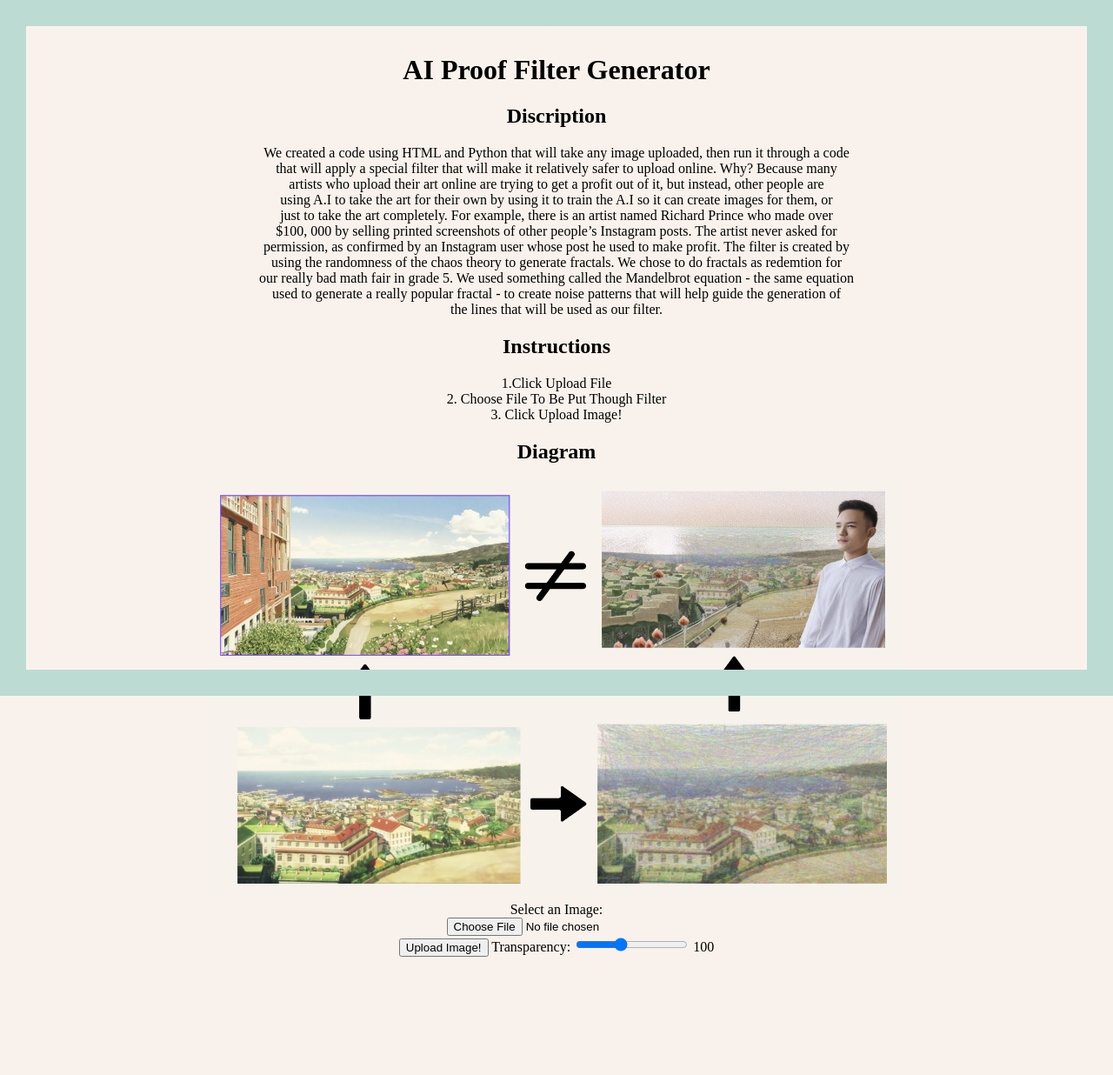
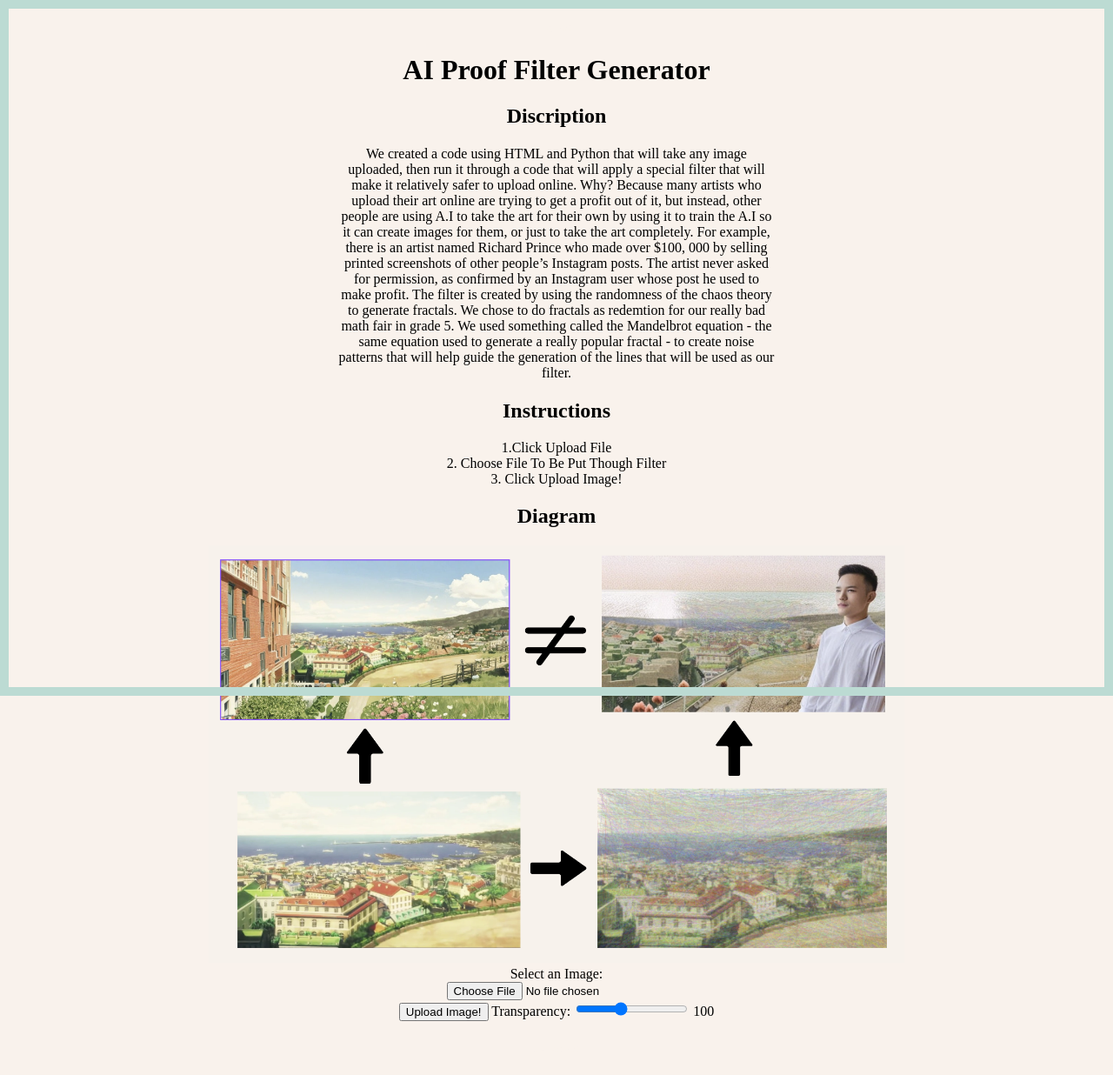
Before and after one commit to merskis/image-processor, a Flask app: page / in a window 1280 px wide. Shown: the whole page at 87% size. Before the commit the page ends 1100 px from the top, so only its background shows below. Run offline with Flask 3, Linux system fonts and the light colour scheme.

Commit message:
final final version

```diff
--- a/templates/index.html
+++ b/templates/index.html
@@ -12,7 +12,7 @@
     content: "";
     position: fixed;
     inset: 0;                    /* top:0; right:0; bottom:0; left:0; */
-    border: 30px solid #bcdbd3;
+    border: 10px solid #bcdbd3;
     pointer-events: none;        /* lets clicks pass through */
     box-sizing: border-box;
 }
@@ -24,17 +24,23 @@
     <h6 style="color:rgb(249, 242, 236);">top text</h6>
     <h1>AI Proof Filter Generator</h1>
     <h2>Discription</h2>
-        <p>We created a code using HTML and Python that will take any image uploaded, then run it through a code<br>
-        that will apply a special filter that will make it relatively safer to upload online. Why? Because many<br>
-        artists who upload their art online are trying to get a profit out of it, but instead, other people are<br>
-        using A.I to take the art for their own by using it to train the A.I so it can create images for them, or<br>
-        just to take the art completely. For example, there is an artist named Richard Prince who made over<br>
-        $100, 000 by selling printed screenshots of other people’s Instagram posts. The artist never asked for<br>
-        permission, as confirmed by an Instagram user whose post he used to make profit. The filter is created by<br>
-        using the randomness of the chaos theory to generate fractals. We chose to do fractals as redemtion for<br>
-        our really bad math fair in grade 5.  We used something called the Mandelbrot equation - the same equation<br>
-        used to generate a really popular fractal - to create noise patterns that will help guide the generation of<br>
-        the lines that will be used as our filter.</p>
+    <table style="width:100%; border-collapse: collapse;">
+         <tr>
+            <td style="width:30%;"></td>
+            <td style="width:40%;">We created a code using HTML and Python that will take any image uploaded, then run it through a code
+        that will apply a special filter that will make it relatively safer to upload online. Why? Because many
+        artists who upload their art online are trying to get a profit out of it, but instead, other people are
+        using A.I to take the art for their own by using it to train the A.I so it can create images for them, or
+        just to take the art completely. For example, there is an artist named Richard Prince who made over
+        $100, 000 by selling printed screenshots of other people’s Instagram posts. The artist never asked for
+        permission, as confirmed by an Instagram user whose post he used to make profit. The filter is created by
+        using the randomness of the chaos theory to generate fractals. We chose to do fractals as redemtion for
+        our really bad math fair in grade 5.  We used something called the Mandelbrot equation - the same equation
+        used to generate a really popular fractal - to create noise patterns that will help guide the generation of
+        the lines that will be used as our filter.</td>
+            <td style="width:30%;"></td>
+         </tr>
+    </table>
     <h2>Instructions</h2>
         <p>1.Click Upload File<br>
         2. Choose File To Be Put Though Filter<br>
```
Also changed, not shown: app.py (+10 -1 lines).
